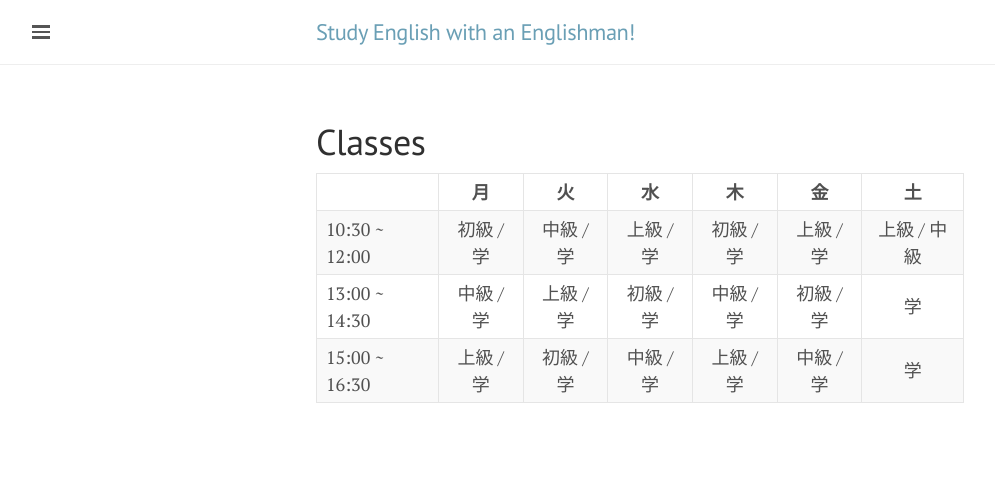
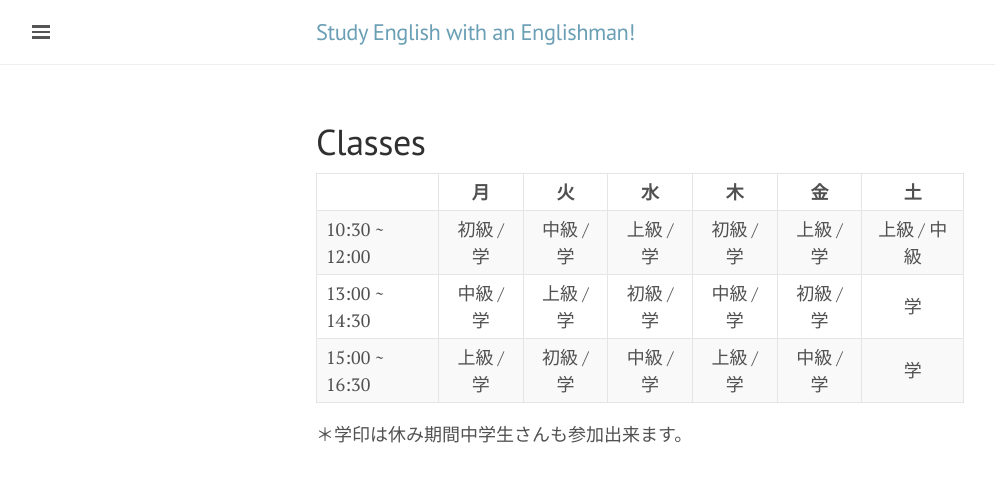
Before and after one commit to KyushuEnglish/KyushuEnglish.github.io, a Jekyll site: the page built from Classes.md, in a window 1280 px wide. Shown: the top 482 px of the page, without its empty margins (0-995 px from the left). Built offline with Jekyll 4.4.1, drawn with Linux system fonts in a browser that asks for light colours.

Commit message:
Update Classes.md

```diff
--- a/Classes.md
+++ b/Classes.md
@@ -10,3 +10,6 @@ title: Classes
 | 10:30 ~ 12:00 | 初級 / 学 | 中級 / 学 | 上級 / 学 | 初級 / 学 | 上級 / 学 |  上級 / 中級 |
 | 13:00 ~ 14:30 | 中級 / 学 | 上級 / 学 | 初級 / 学 | 中級 / 学 | 初級 / 学 |      学     |
 | 15:00 ~ 16:30 | 上級 / 学 | 初級 / 学 | 中級 / 学 | 上級 / 学 | 中級 / 学 |      学     |
+
+
+＊学印は休み期間中学生さんも参加出来ます。
```
